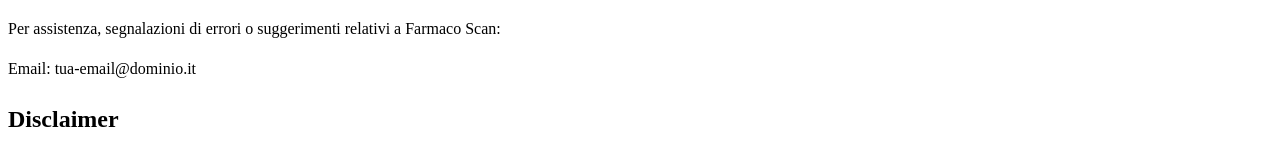
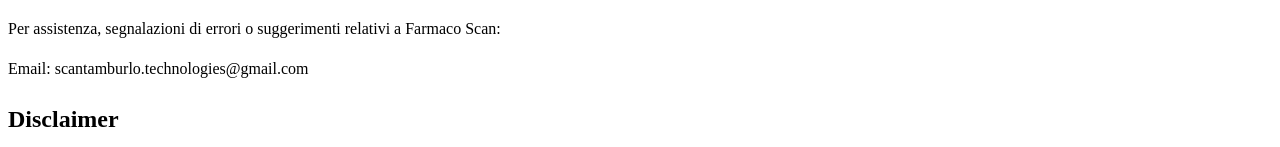
Before and after one commit to d-scantamburlo/farmaco-scan-privacy, a plain HTML site: page index.html in a window 1280 px wide. Shown: the part 4557-4704 px from the top of the page. Drawn offline with Linux system fonts and the light colour scheme.

Commit message:
change email

```diff
--- a/index.html
+++ b/index.html
@@ -59,7 +59,7 @@
 </p>
 
 <p>
-Email: tua-email@dominio.it
+Email: scantamburlo.technologies@gmail.com
 </p>
 
 <h2>Disclaimer</h2>
```
